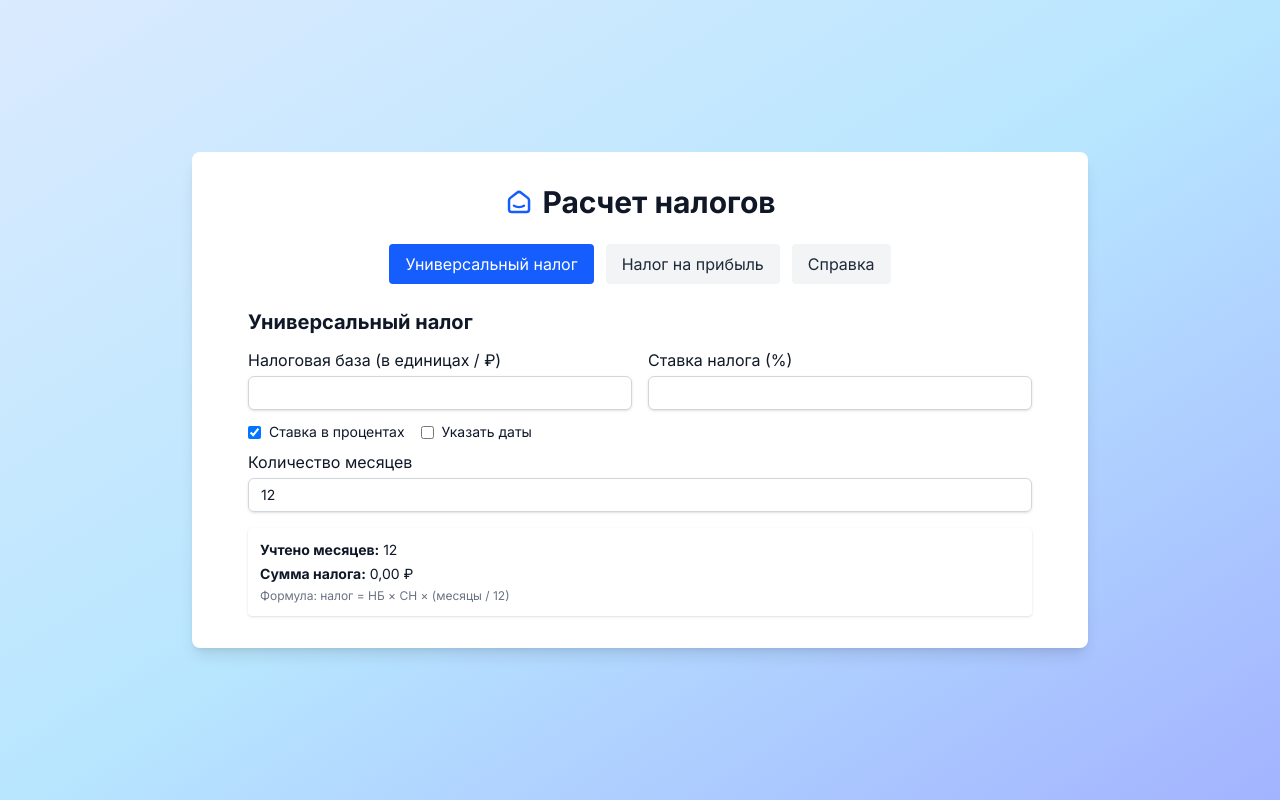
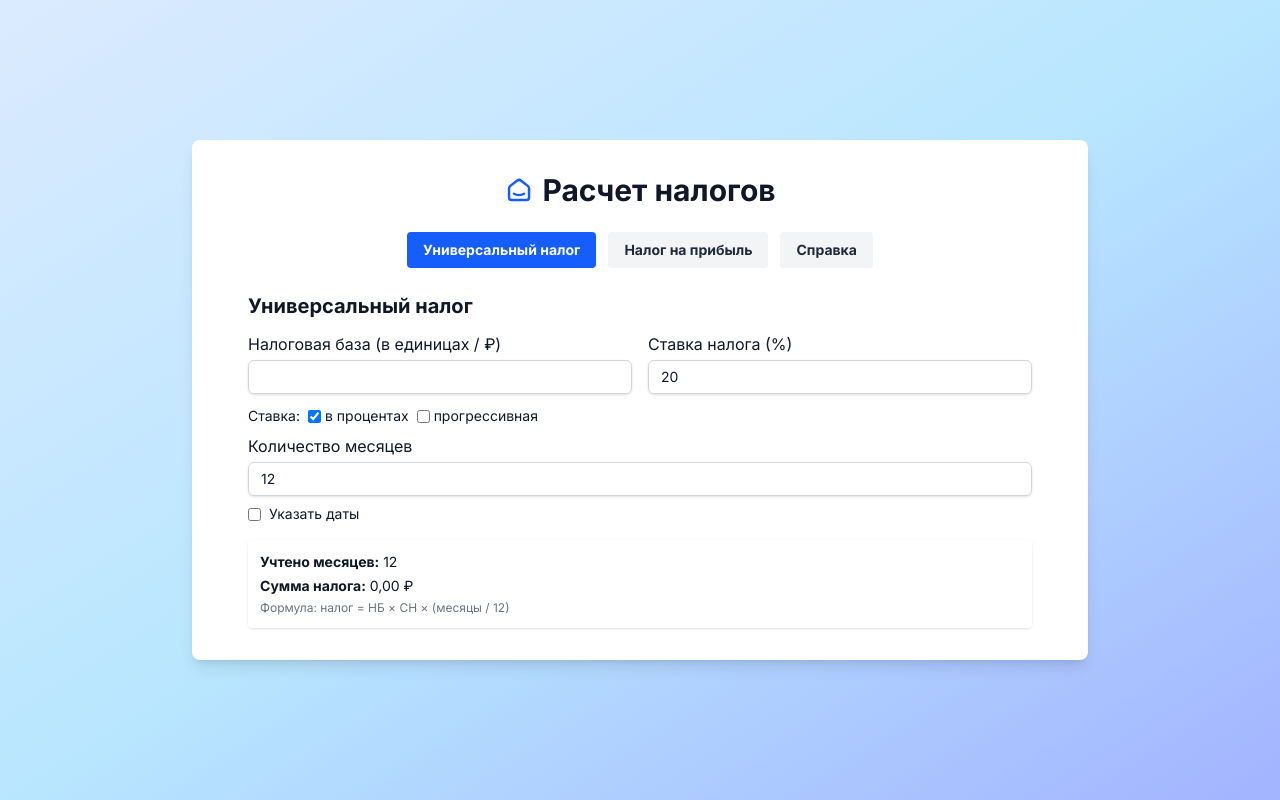
Before and after one commit to CCCollins/qualkify, a Next.js app: page /finance-and-credit/taxes in a window 1280 px wide. Built offline with nearby package versions, Linux system fonts and the light colour scheme.

Commit message:
progressive-tax

```diff
--- a/app/finance-and-credit/budget/page.tsx
+++ b/app/finance-and-credit/budget/page.tsx
@@ -51,8 +51,10 @@ export default function BudgetQuickPage() {
 
       <div className="bg-blue-50 border-l-4 border-blue-400 p-4 text-sm rounded">
         <ul className="list-disc list-inside text-xs text-gray-700">
-          <li>Доходы: налоги, акцизы, прибыль госпредприятий, пошлины, соцвзносы и др.</li>
-          <li>Расходы: оборона, медицина, экология, образование, госдолг, трансферты, инвестиции и др.</li>
+          <li><b>Доходы = Регулирующие + Собственные:</b> налоги, сборы, акцизы, прибыль госпредприятий, пошлины, соцвзносы, ...</li>
+          <li><b>Расходы = Дефицит + Доходы:</b> госдолг, госзакупки, трансферты, инвестиции, ...</li>
+          <li><b>Гос. долг на конец года = Гос. долг на начало года + Дефицит</b></li>
+          <li><b>Бремя гос. долга = Сумма долга / ВНП</b></li>
         </ul>
       </div>
 
@@ -63,7 +65,7 @@ export default function BudgetQuickPage() {
             rows={3}
             value={incomeRaw}
             onChange={e => setIncomeRaw(e.target.value)}
-            placeholder="120 9 ..."
+            placeholder="840/120*100 9 ..."
             className="w-full mt-1 p-2 border rounded shadow-sm"
           />
         </label>
@@ -74,7 +76,7 @@ export default function BudgetQuickPage() {
             rows={3}
             value={expensesRaw}
             onChange={e => setExpensesRaw(e.target.value)}
-            placeholder="34 25 15 25 140*0,08 0.2 ..."
+            placeholder="34 25 15 25 + 140*0,08 - 0.2 ..."
             className="w-full mt-1 p-2 border rounded shadow-sm"
           />
         </label>
--- a/app/finance-and-credit/taxes/page.tsx
+++ b/app/finance-and-credit/taxes/page.tsx
@@ -11,12 +11,16 @@ export default function TaxesPage() {
 
   // Universal tax state
   const [base, setBase] = useState('');
-  const [rate, setRate] = useState('');
+  const [rate, setRate] = useState('20');
   const [isPercent, setIsPercent] = useState(true);
   const [useDates, setUseDates] = useState(false);
   const [startDate, setStartDate] = useState('');
   const [endDate, setEndDate] = useState('');
   const [manualMonths, setManualMonths] = useState('12');
+  const [progressive, setProgressive] = useState(false);
+  const [limit, setLimit] = useState('2759000');
+  const [rateUnder, setRateUnder] = useState('30');
+  const [rateAbove, setRateAbove] = useState('15,1');
 
   // Profit tax state
   const [revenue, setRevenue] = useState('');
@@ -53,8 +57,21 @@ export default function TaxesPage() {
 
   const calcUniversal = () => {
     const b = parse(base);
+    const m = months / 12;
+
+    if (progressive) {
+      const lim = parse(limit);
+      const r1 = parse(rateUnder);
+      const r2 = parse(rateAbove);
+      const below = Math.min(b, lim);
+      const above = Math.max(b - lim, 0);
+      const tax = ((below * r1 + above * r2) / 100) * m;
+      const total = b + tax;
+      return { tax, total };
+    }
+
     const r = parse(rate);
-    const tax = isPercent ? (b * r / 100 * (months / 12)) : (b * r * (months / 12));
+    const tax = isPercent ? (b * r / 100 * m) : (b * r * m);
     const total = b + tax;
     return { tax, total };
   };
@@ -104,21 +121,39 @@ export default function TaxesPage() {
             {input({ value: base, onChange: (e: React.ChangeEvent<HTMLInputElement>) => setBase(e.target.value) })}
           </label>
 
-          <label>
-            <span>Ставка налога {isPercent ? '(%)' : '(₽ на единицу)'}</span>
-            {input({ value: rate, onChange: (e: React.ChangeEvent<HTMLInputElement>) => setRate(e.target.value) })}
-          </label>
+          {!progressive ? (
+            <label>
+              <span>Ставка налога {isPercent ? '(%)' : '(₽ на единицу)'}</span>
+              {input({ value: rate, onChange: (e) => setRate(e.target.value) })}
+            </label>
+          ) : (
+            <>
+              <label>
+                <span>Лимит (₽)</span>
+                {input({ value: limit, onChange: (e) => setLimit(e.target.value) })}
+              </label>
+              <label>
+                <span>Ставка до лимита (%)</span>
+                {input({ value: rateUnder, onChange: (e) => setRateUnder(e.target.value) })}
+              </label>
+              <label>
+                <span>Ставка сверх лимита (%)</span>
+                {input({ value: rateAbove, onChange: (e) => setRateAbove(e.target.value) })}
+              </label>
+            </>
+          )}
         </div>
 
-        <div className="flex items-center gap-4 mt-3 mb-1">
-          <label className="flex items-center gap-2">
+        <div className="flex text-xs md:text-sm items-center gap-2 mt-3 mb-1">
+          Ставка:
+          <label className="flex items-center gap-1">
             <input type="checkbox" checked={isPercent} onChange={() => setIsPercent(!isPercent)} />
-            <span className="text-sm">Ставка в процентах</span>
+            <span>в процентах</span>
           </label>
 
-          <label className="flex items-center gap-2">
-            <input type="checkbox" checked={useDates} onChange={() => setUseDates(!useDates)} />
-            <span className="text-sm">Указать даты</span>
+          <label className="flex items-center gap-1">
+            <input type="checkbox" checked={progressive} onChange={() => setProgressive(!progressive)} />
+            <span>прогрессивная</span>
           </label>
         </div>
 
@@ -141,6 +176,11 @@ export default function TaxesPage() {
             </label>
           </div>
         )}
+
+        <label className="flex items-center mt-2 gap-2">
+          <input type="checkbox" checked={useDates} onChange={() => setUseDates(!useDates)} />
+          <span className="text-sm">Указать даты</span>
+        </label>
 
         <div className="mt-4 bg-white p-3 rounded shadow text-sm space-y-1">
           <p><strong>Учтено месяцев:</strong> {months}</p>
@@ -264,22 +304,22 @@ export default function TaxesPage() {
         </h1>
       </div>
 
-      <div className="flex gap-3 flex-wrap justify-center">
+      <div className="flex text-sm sm:text-md font-bold gap-1 sm:gap-3 flex-wrap justify-center">
         <button
           onClick={() => setMode('universal')}
-          className={`px-4 py-2 rounded ${mode === 'universal' ? 'bg-blue-600 text-white' : 'bg-gray-100 text-gray-800'}`}
+          className={`px-2 sm:px-4 py-2 rounded ${mode === 'universal' ? 'bg-blue-600 text-white' : 'bg-gray-100 text-gray-800'}`}
         >
           Универсальный налог
         </button>
         <button
           onClick={() => setMode('profit')}
-          className={`px-4 py-2 rounded ${mode === 'profit' ? 'bg-blue-600 text-white' : 'bg-gray-100 text-gray-800'}`}
+          className={`px-2 sm:px-4 py-2 rounded ${mode === 'profit' ? 'bg-blue-600 text-white' : 'bg-gray-100 text-gray-800'}`}
         >
           Налог на прибыль
         </button>
         <button
           onClick={() => setMode('reference')}
-          className={`px-4 py-2 rounded ${mode === 'reference' ? 'bg-blue-600 text-white' : 'bg-gray-100 text-gray-800'}`}
+          className={`px-2 sm:px-4 py-2 rounded ${mode === 'reference' ? 'bg-blue-600 text-white' : 'bg-gray-100 text-gray-800'}`}
         >
           Справка
         </button>
```
Also changed, not shown: 1 other file (tests, documents, lock files or other folders).
